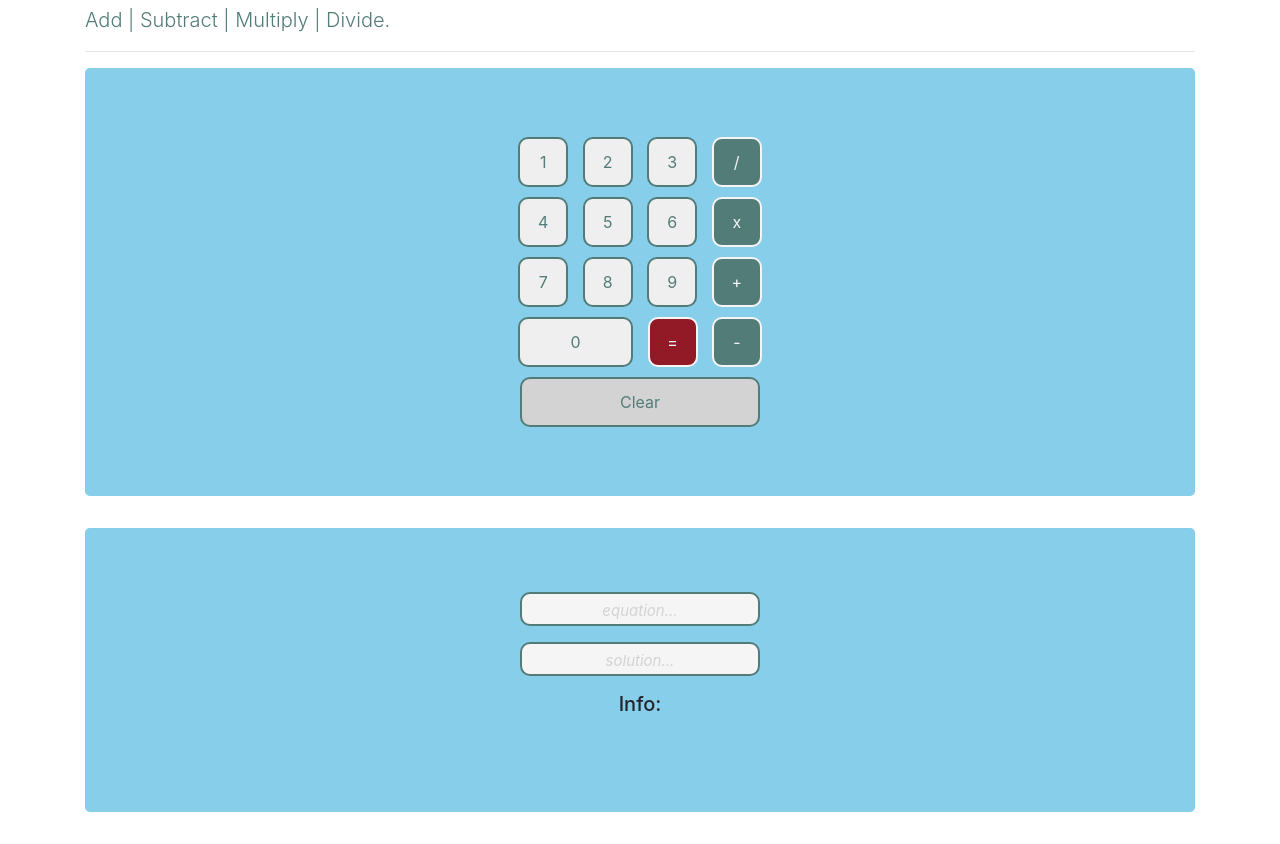
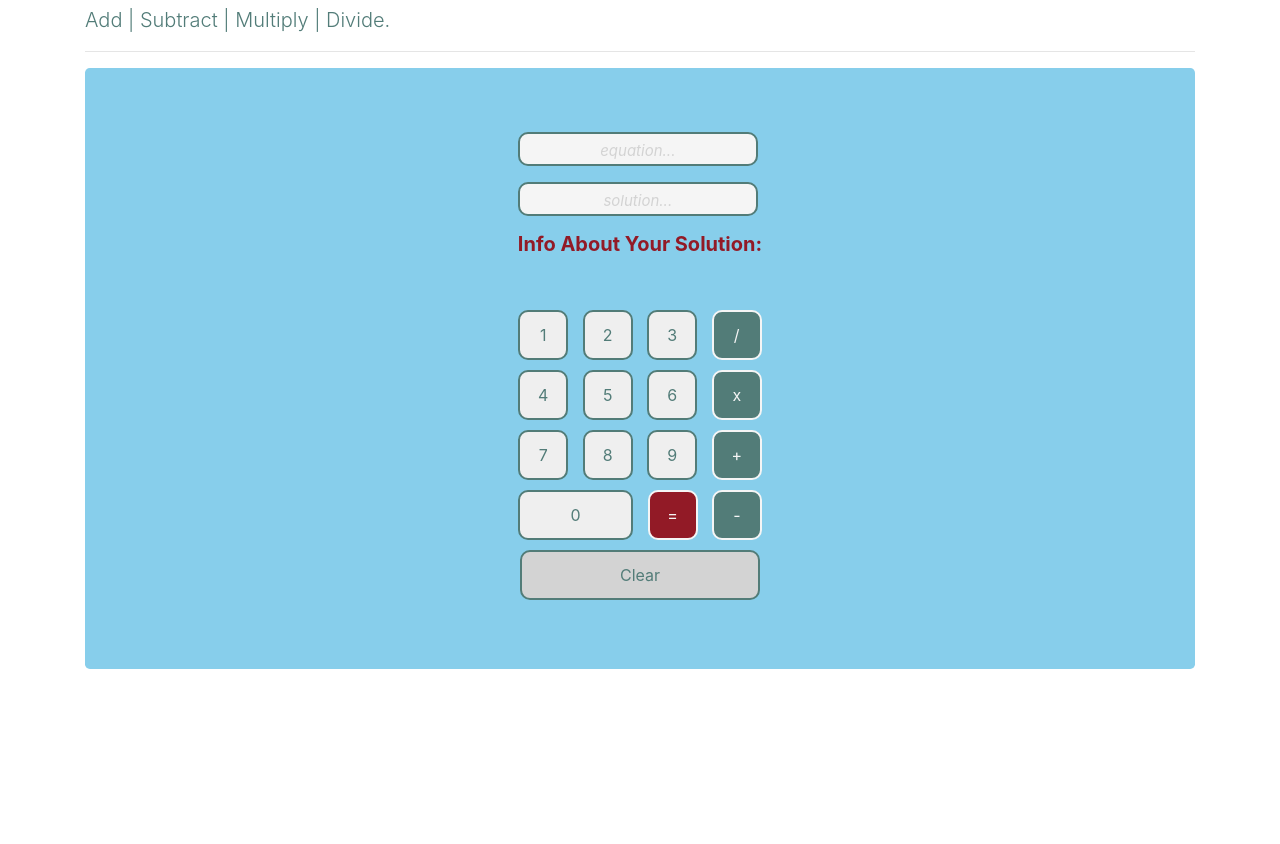
Before and after one commit to zaxblackdragon/Calculator, a website: page views/index.html in a window 1280 px wide. Shown: the part 70-914 px from the top of the page. After the commit the page ends 800 px from the top, so only its background shows below. Drawn offline with nearby package versions, Linux system fonts and the light colour scheme.

Commit message:
moved solution box to the top and removed the 2nd jumbotron

```diff
--- a/public/assets/css/style.css
+++ b/public/assets/css/style.css
@@ -19,9 +19,6 @@
     background: skyblue;
     text-align: center;
     display: inline-block;
-}
-.wrapper {
-    /* text-align: center; */
 }
 .button {
     width: 50px;
@@ -82,3 +79,11 @@ p:empty:not(:focus)::before {
     width: 240px;
     margin-top: 0px;
 }
+#info-number {
+    color:rgb(146, 26, 38);
+    font-weight: bold;
+}
+#info-box {
+    margin-bottom: 10px;
+    height: 25px;
+}
--- a/views/index.html
+++ b/views/index.html
@@ -27,6 +27,16 @@
 <!-- Calculator Buttons -->
   <div class="container">
     <div class="jumbotron">
+<!-- Landing place for info about solution -->
+        <div class="wrapper">
+            <div class="row">
+              <p class="equation-display" data-placeholder="equation..." contenteditable></p>
+              <p class="solution-display" data-placeholder="solution..." contenteditable></p>
+<!-- Info about the solution -->
+              <h5 id="info-number">Info About Your Solution:</h5>
+              <div id="info-box" class="row"></div>
+            </div>
+          </div>
 <!-- Cal body div -->
 <!-- <div id="cal-body" class="container"> -->
 <!-- 1, 2, 3 and divide -->
@@ -71,18 +81,7 @@
                 </div>
 
 
-            </div>
-<!-- indput and solution fields -->
-            <div class="jumbotron">
-              <div class="wrapper">
-                <div class="row">
-                  <p class="equation-display" data-placeholder="equation..." contenteditable></p>
-                  <p class="solution-display" data-placeholder="solution..." contenteditable></p>
-                  <h5>Info:</h5>
-<!-- Landing place for info about solution -->
-                  <div id="info-box" class="row"></div>
-                </div>
-              </div>
+
             </div>
     </div>
   </div>
```
